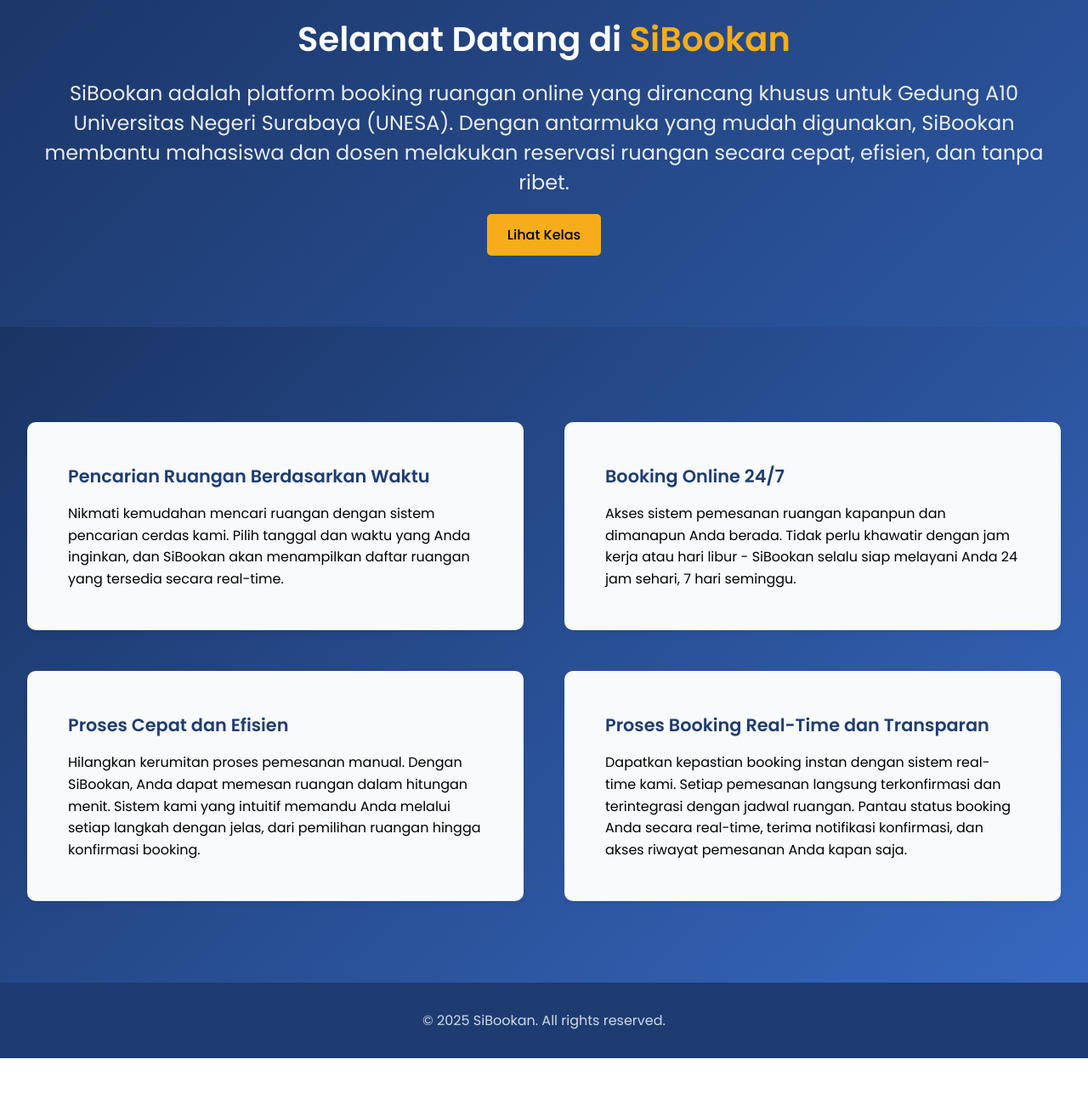
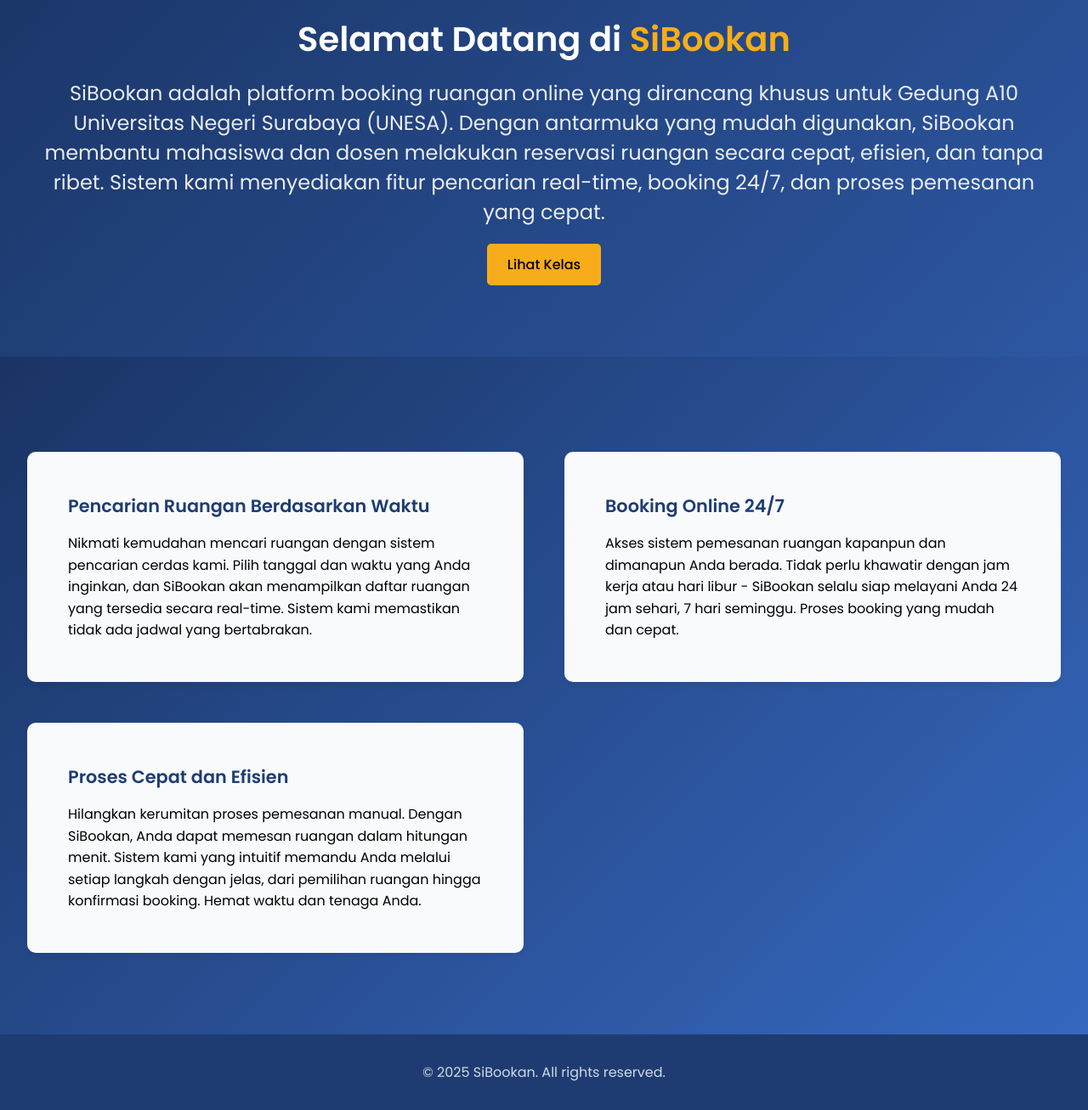
Before and after one commit to ZulhanF/SiBookan, a PHP site: page / in a window 1280 px wide. Shown: the part 144-1451 px from the top of the page at 85% size. Before the commit the page ends 1390 px from the top, so only its background shows below. Run offline with PHP 8.4, Linux system fonts and the light colour scheme; a stand-in replaces the project's code that opens the database connection.

Commit message:
Enhance SEO and user engagement in index.php by updating title, meta descriptions, and keywords. Added Open Graph tags for social media sharing and structured data for better search visibility. Improved feature descriptions for clarity and added accessibility attributes to links.

```diff
--- a/index.php
+++ b/index.php
@@ -31,18 +31,49 @@
 <head>
     <meta charset="UTF-8" />
     <meta name="viewport" content="width=device-width, initial-scale=1.0" />
-    <title>SiBookan UNESA - Sistem Booking Ruangan Gedung A10</title>
-    <meta name="description" content="SiBookan adalah sistem booking ruangan online untuk Gedung A10 UNESA Ketintang. Pesan ruangan dengan mudah, cepat, dan efisien untuk mahasiswa dan dosen UNESA." />
-    <meta name="keywords" content="sibookan, sibookan unesa, gedung a10 unesa, booking ruangan unesa, pemesanan ruangan unesa, sistem booking unesa" />
+    <title>SiBookan UNESA - Sistem Booking Ruangan Online Gedung A10</title>
+    <meta name="description" content="SiBookan adalah sistem booking ruangan online untuk Gedung A10 UNESA Ketintang. Pesan ruangan dengan mudah, cepat, dan efisien untuk mahasiswa dan dosen UNESA. Fitur pencarian real-time, booking 24/7, dan proses cepat." />
+    <meta name="keywords" content="sibookan, sibookan unesa, gedung a10 unesa, booking ruangan unesa, pemesanan ruangan unesa, sistem booking unesa, reservasi ruangan unesa, jadwal ruangan unesa, ruang kuliah unesa" />
     <meta name="author" content="SiBookan UNESA" />
     <meta name="robots" content="index, follow" />
+    <meta name="language" content="Indonesian" />
+    <meta name="revisit-after" content="7 days" />
+    <meta name="generator" content="SiBookan UNESA" />
+    <meta property="og:title" content="SiBookan - Sistem Booking Ruangan Online Gedung A10" />
+    <meta property="og:description" content="SiBookan adalah sistem booking ruangan online untuk Gedung A10 UNESA Ketintang. Pesan ruangan dengan mudah, cepat, dan efisien untuk mahasiswa dan dosen UNESA." />
+    <meta property="og:type" content="website" />
+    <meta property="og:url" content="https://sibookan.my.id" />
+    <meta property="og:image" content="https://sibookan.my.id/favicon-96x96.png" />
 
     <link rel="icon" type="image/png" href="/favicon-96x96.png" sizes="96x96" />
 	<link rel="icon" type="image/svg+xml" href="/favicon.svg" />
 	<link rel="shortcut icon" href="/favicon.ico" />
 	<link rel="apple-touch-icon" sizes="180x180" href="/apple-touch-icon.png" />
-	<meta name="apple-mobile-web-app-title" content="MyWebSite" />
+	<meta name="apple-mobile-web-app-title" content="SiBookan" />
 	<link rel="manifest" href="/site.webmanifest" />
+    <link rel="canonical" href="https://sibookan.my.id" />
+
+    <script type="application/ld+json">
+    {
+        "@context": "https://schema.org",
+        "@type": "WebApplication",
+        "name": "SiBookan",
+        "description": "Sistem booking ruangan online untuk Gedung A10 UNESA Ketintang",
+        "url": "https://sibookan.my.id",
+        "applicationCategory": "Education",
+        "operatingSystem": "Web",
+        "offers": {
+            "@type": "Offer",
+            "price": "0",
+            "priceCurrency": "IDR"
+        },
+        "featureList": [
+            "Pencarian Ruangan Berdasarkan Waktu",
+            "Booking Online 24/7",
+            "Proses Cepat dan Efisien"
+        ]
+    }
+    </script>
 
     <link href="https://fonts.googleapis.com/css2?family=Poppins:wght@300;400;500;600&display=swap" rel="stylesheet">
     <style>
@@ -228,8 +259,8 @@
     <section class="hero">
         <div class="container">
             <h1>Selamat Datang di <span style="color: #f7ad19;">SiBookan</span></h1>
-            <p>SiBookan adalah platform booking ruangan online yang dirancang khusus untuk Gedung A10 Universitas Negeri Surabaya (UNESA). Dengan antarmuka yang mudah digunakan, SiBookan membantu mahasiswa dan dosen melakukan reservasi ruangan secara cepat, efisien, dan tanpa ribet.</p>
-            <a href="homesiswa.php" class="kelas-btn">Lihat Kelas</a>
+            <p>SiBookan adalah platform booking ruangan online yang dirancang khusus untuk Gedung A10 Universitas Negeri Surabaya (UNESA). Dengan antarmuka yang mudah digunakan, SiBookan membantu mahasiswa dan dosen melakukan reservasi ruangan secara cepat, efisien, dan tanpa ribet. Sistem kami menyediakan fitur pencarian real-time, booking 24/7, dan proses pemesanan yang cepat.</p>
+            <a href="homesiswa.php" class="kelas-btn" aria-label="Lihat Jadwal Kelas">Lihat Kelas</a>
         </div>
     </section>
 
@@ -238,19 +269,15 @@
             <div class="features-grid">
                 <div class="feature-card">
                     <h2>Pencarian Ruangan Berdasarkan Waktu</h2>
-                    <p>Nikmati kemudahan mencari ruangan dengan sistem pencarian cerdas kami. Pilih tanggal dan waktu yang Anda inginkan, dan SiBookan akan menampilkan daftar ruangan yang tersedia secara real-time.</p>
+                    <p>Nikmati kemudahan mencari ruangan dengan sistem pencarian cerdas kami. Pilih tanggal dan waktu yang Anda inginkan, dan SiBookan akan menampilkan daftar ruangan yang tersedia secara real-time. Sistem kami memastikan tidak ada jadwal yang bertabrakan.</p>
                 </div>
                 <div class="feature-card">
                     <h2>Booking Online 24/7</h2>
-                    <p>Akses sistem pemesanan ruangan kapanpun dan dimanapun Anda berada. Tidak perlu khawatir dengan jam kerja atau hari libur - SiBookan selalu siap melayani Anda 24 jam sehari, 7 hari seminggu.</p>
+                    <p>Akses sistem pemesanan ruangan kapanpun dan dimanapun Anda berada. Tidak perlu khawatir dengan jam kerja atau hari libur - SiBookan selalu siap melayani Anda 24 jam sehari, 7 hari seminggu. Proses booking yang mudah dan cepat.</p>
                 </div>
                 <div class="feature-card">
                     <h2>Proses Cepat dan Efisien</h2>
-                    <p>Hilangkan kerumitan proses pemesanan manual. Dengan SiBookan, Anda dapat memesan ruangan dalam hitungan menit. Sistem kami yang intuitif memandu Anda melalui setiap langkah dengan jelas, dari pemilihan ruangan hingga konfirmasi booking.</p>
-                </div>
-                <div class="feature-card">
-                    <h2>Proses Booking Real-Time dan Transparan</h2>
-                    <p>Dapatkan kepastian booking instan dengan sistem real-time kami. Setiap pemesanan langsung terkonfirmasi dan terintegrasi dengan jadwal ruangan. Pantau status booking Anda secara real-time, terima notifikasi konfirmasi, dan akses riwayat pemesanan Anda kapan saja.</p>
+                    <p>Hilangkan kerumitan proses pemesanan manual. Dengan SiBookan, Anda dapat memesan ruangan dalam hitungan menit. Sistem kami yang intuitif memandu Anda melalui setiap langkah dengan jelas, dari pemilihan ruangan hingga konfirmasi booking. Hemat waktu dan tenaga Anda.</p>
                 </div>
             </div>
         </div>
```
